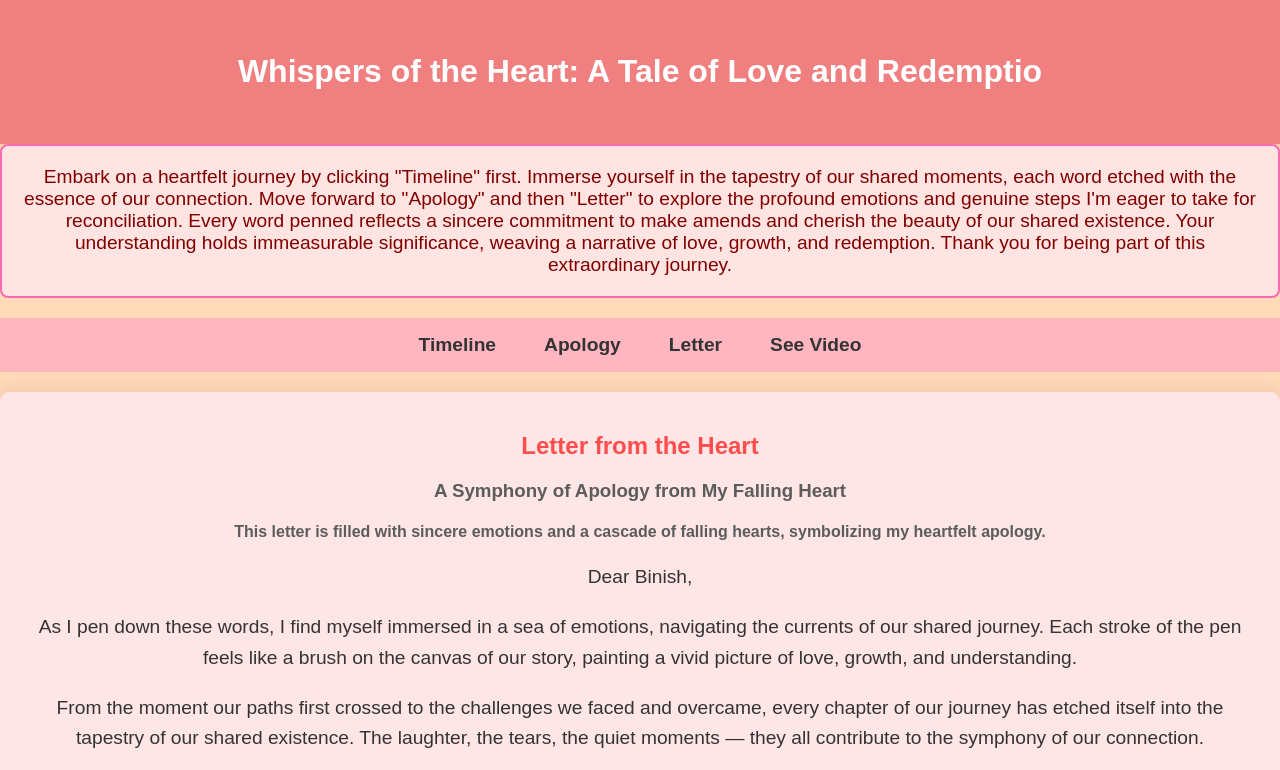
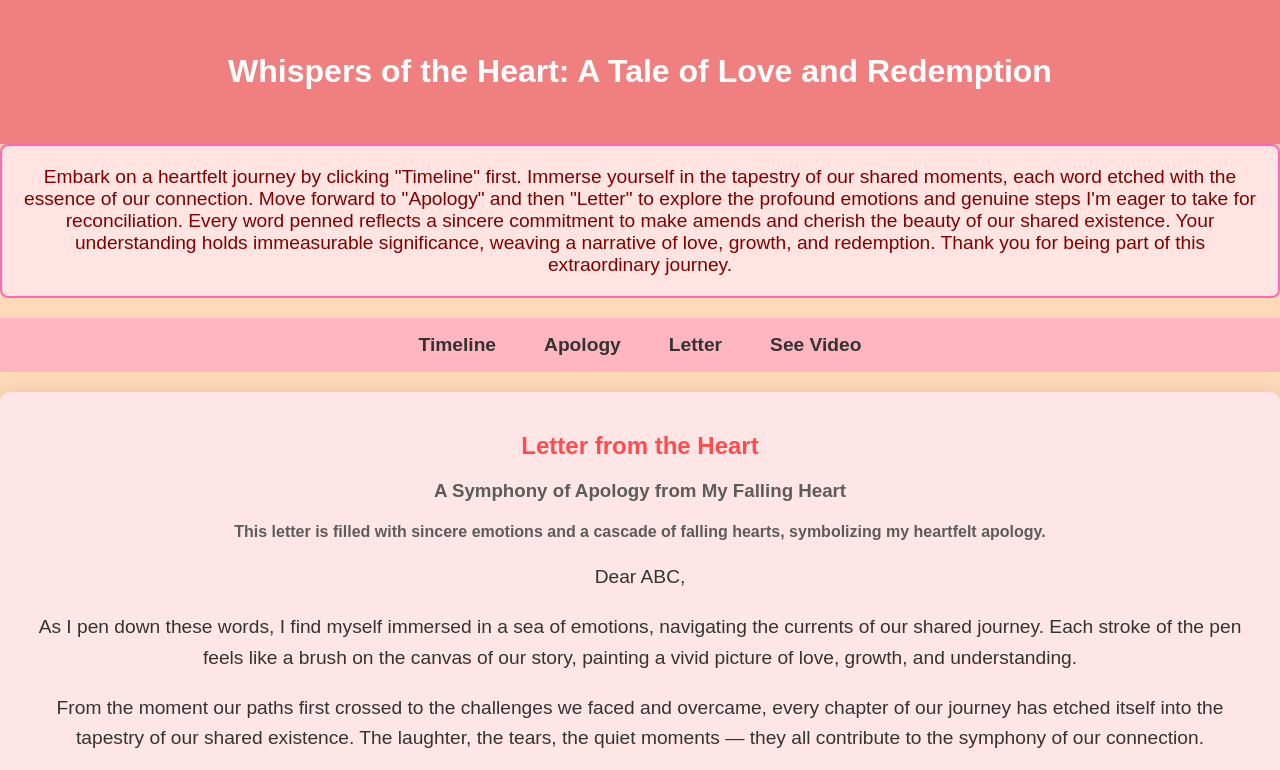
Before and after one commit to urbanwdaav/Apology-website, a plain HTML site: page index.html in a window 1280 px wide. Both pictures are taken after a click on the link "Letter". Shown: the top 770 px of the page. Drawn offline with Linux system fonts and the light colour scheme.

Commit message:
Update index.html

```diff
--- a/index.html
+++ b/index.html
@@ -15,7 +15,7 @@
 <body>
 
   <header>
-    <h1>Whispers of the Heart: A Tale of Love and Redemptio</h1>
+    <h1>Whispers of the Heart: A Tale of Love and Redemption</h1>
   </header>
 
   <!-- Add an id to the introductory section -->
@@ -125,7 +125,7 @@
   <section id="apology-section" class="section">
     <h2>Apology</h2>
 
-    <p>Dear Binish,...</p>
+    <p>Dear ABC,...</p>
     <p>I am truly sorry for my actions...</p>
 
     <p>I hope this message finds you, even if it's in a moment of uncertainty. I've spent a lot of time reflecting on
@@ -178,7 +178,7 @@
 
 
 
-    <p>Dear Binish,</p>
+    <p>Dear ABC,</p>
 
     <p>As I pen down these words, I find myself immersed in a sea of emotions, navigating the currents of our shared
       journey. Each stroke of the pen feels like a brush on the canvas of our story, painting a vivid picture of love,
```
